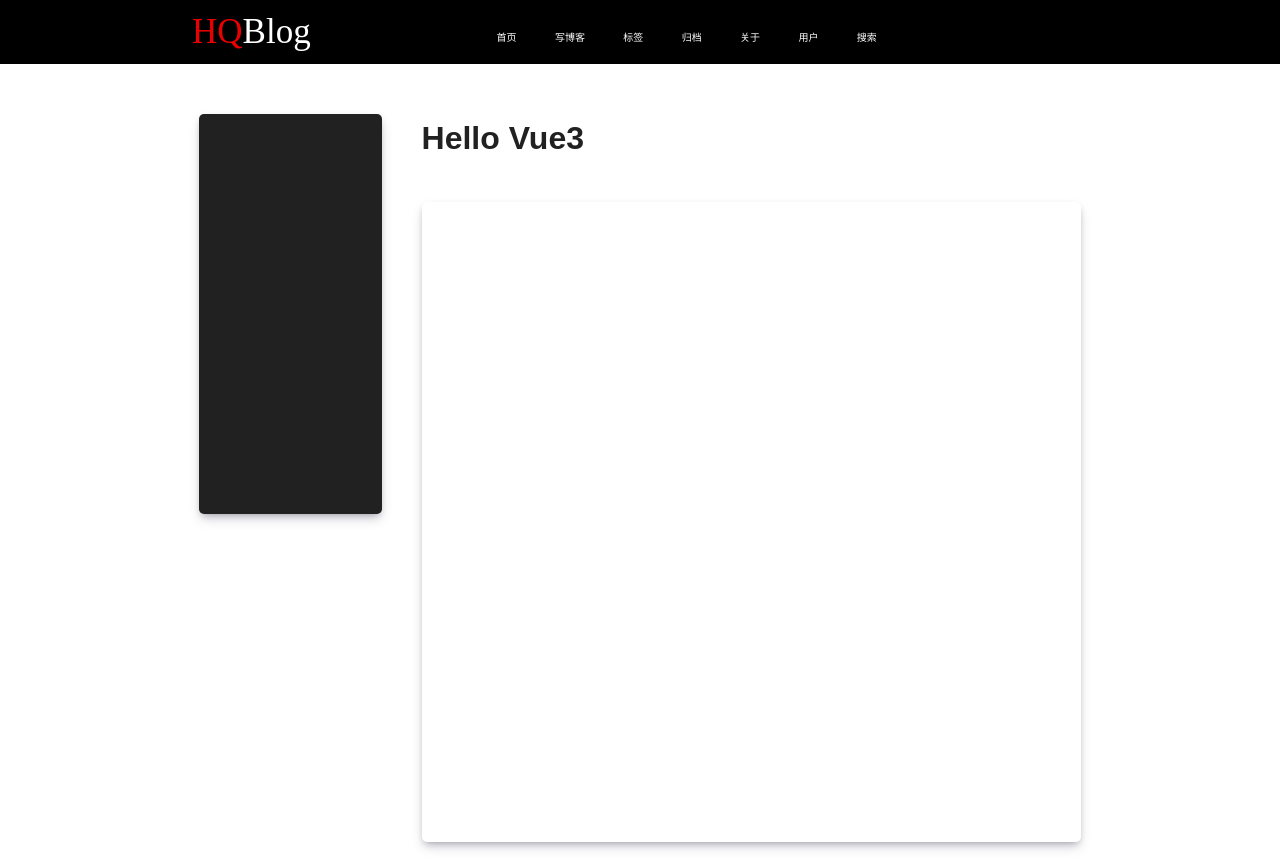
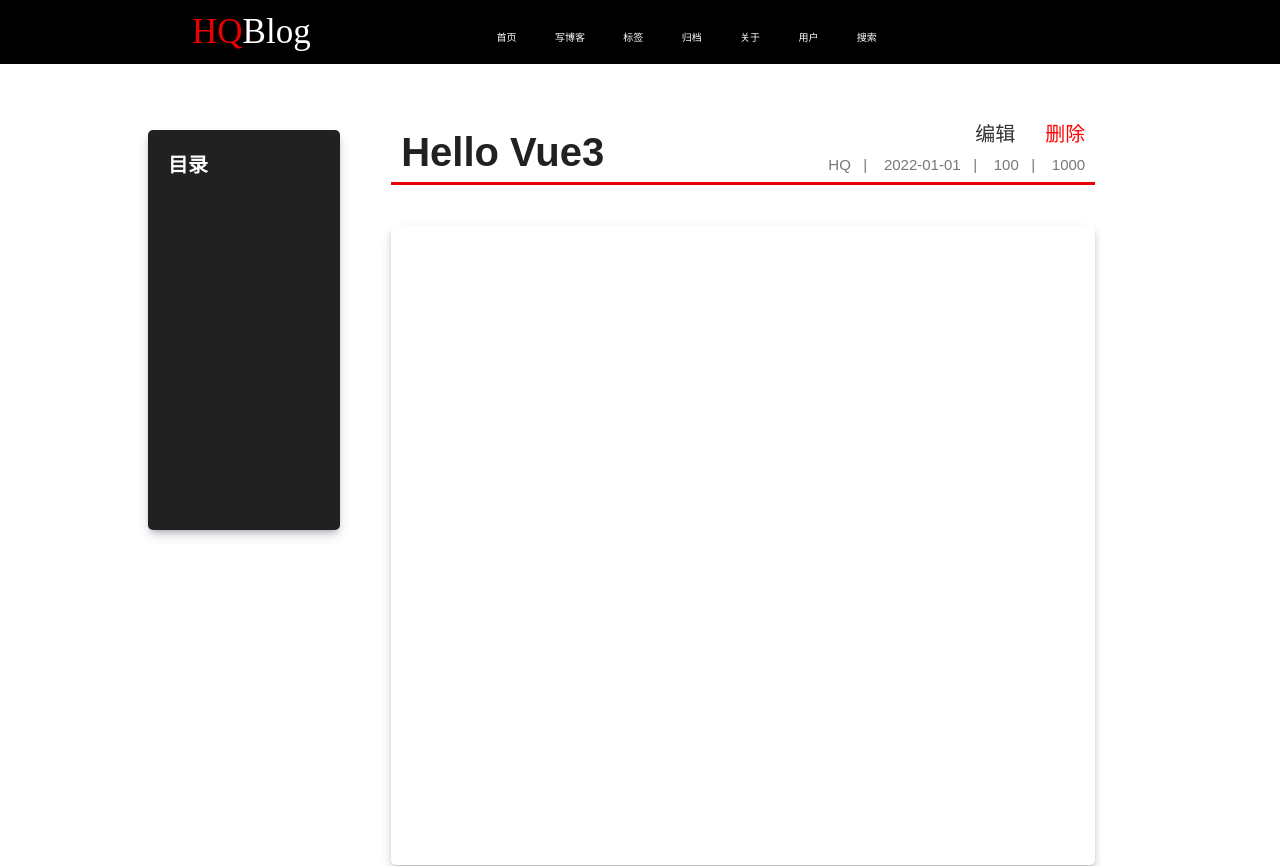
Before and after one commit to ShyWind123/HQBlog, a Vue app: page /HQBlog/blogDetail/1 in a window 1280 px wide. Shown: the top 866 px of the page. Built offline with nearby package versions, Linux system fonts and the light colour scheme; a small style sheet from the web is missing.

Commit message:
查看博客页面完善

```diff
--- a/index.html
+++ b/index.html
@@ -4,7 +4,7 @@
 <head>
   <meta charset="UTF-8" />
   <link rel="icon" type="image/svg+xml" href="/favicon.ico" />
-  <link rel="stylesheet" href="//at.alicdn.com/t/c/font_4430701_vr9orkovvei.css" />
+  <link rel="stylesheet" href="//at.alicdn.com/t/c/font_4430701_6u9sr8og0hi.css" />
   <meta name="viewport" content="width=device-width, initial-scale=1.0" />
   <title>HQBlog</title>
 </head>
--- a/package.json
+++ b/package.json
@@ -4,7 +4,7 @@
   "version": "0.0.2",
   "type": "module",
   "scripts": {
-    "dev": "vite --port 1001",
+    "dev": "vite --port 2000",
     "build": "vite build",
     "preview": "vite preview"
   },
--- a/src/router/router.js
+++ b/src/router/router.js
@@ -9,6 +9,7 @@ import User from '../views/User.vue'
 import Tags from '../views/Tags.vue'
 import Search from '../views/Search.vue'
 import BlogDetail from '../views/BlogDetail.vue'
+import Edit from '../views/Edit.vue'
 
 
 const routerConfig = {
@@ -62,6 +63,11 @@ const routerConfig = {
           name:'blogDetail',
           path:'blogDetail/:id',
           component: BlogDetail
+        },
+        {
+          name:'edit',
+          path:'edit/:id',
+          component: Edit
         }
       ]
     }
--- a/src/views/BlogDetail.vue
+++ b/src/views/BlogDetail.vue
@@ -1,28 +1,84 @@
 <template>
+  <Loading v-if="loading"></Loading>
   <div class="blogDeatilContainer">
-    <div class="blogCatagoryContainer boxshadow">
-
+    <div ref="catagoryRef" class="blogCatagoryContainer boxshadow">
+      <span class="blogCatagoryTitle">目录</span>
+      <div></div>
     </div>
     <div class="blogDataContainer">
-      <div class="blogInfoContainer">
-        <h1 class="blogTitle">{{ blogData.title }}</h1>
+      <div class="blogInfo1Container">
+        <div class="blogTitle">{{ blogData.title }}</div>
+        <div>
+          <div class="optionContainer">
+            <div class="editBtn" v-if="uid === blogData.authorId" @click="onEditBlog">编辑</div>
+            <div class="deleteBtn" v-if="uid === blogData.authorId" @click="onDeleteBlog">删除</div>
+          </div>
+          <div class="blogBasicInfo">
+            <div class="blogBasicInfoItem">
+              <i class="iconfont icon-zuozhe"></i>
+              <div>&nbsp;{{ blogData.author }} </div>
+            </div>
+            <span>&nbsp; &nbsp;| &nbsp;&nbsp;</span>
+            <div class="blogBasicInfoItem">
+              <i class="iconfont icon-rili"></i>
+              <div>&nbsp;{{ blogData.date }} </div>
+            </div>
+            <span>&nbsp; &nbsp;| &nbsp;&nbsp;</span>
+            <div class="blogBasicInfoItem">
+              <i class="iconfont icon-xihuan"></i>
+              <div>&nbsp;{{ blogData.likes }} </div>
+            </div>
+            <span>&nbsp; &nbsp;| &nbsp;&nbsp;</span>
+            <div class="blogBasicInfoItem">
+              <i class="iconfont icon-guankan"></i>
+              <div>&nbsp;{{ blogData.views }} </div>
+            </div>
+          </div>
+        </div>
       </div>
-      <div class="blogContentContainer boxshadow"></div>
+      <div class="blogContentContainer boxshadow">
+        <div v-if="!loading">
+          {{ blogData.content }}
+        </div>
+      </div>
     </div>
   </div>
+  <v-dialog v-model="showDialog" max-width="220" persistent>
+    <v-card prepend-icon="mdi-map-marker" text="是否确定删除该文章？">
+      <template v-slot:actions>
+        <v-spacer></v-spacer>
+        <v-btn @click="onRealDeleteBlog">
+          确定
+        </v-btn>
+        <v-btn @click="onCancelDeleteBlog">
+          取消
+        </v-btn>
+      </template>
+    </v-card>
+  </v-dialog>
 </template>
 
 <script setup lang='ts'>
 import { ref, reactive, onMounted } from 'vue'
-import { useRoute } from 'vue-router';
+import { useRoute, useRouter } from 'vue-router';
+import Loading from '../components/Loading.vue'
+
 const route = useRoute()
+const router = useRouter()
+
+const loading = ref(true)
 
 const blogId = ref<string>('0')
 
+const catagoryRef = ref()
+
+const showDialog = ref(false)
+
 const blogData = {
   title: 'Hello Vue3',
-  content: 'This is a blog content',
+  content: '',
   author: 'HQ',
+  authorId: 1,
   date: '2022-01-01',
   tags: ['Vue3', 'TypeScript'],
 
@@ -34,16 +90,47 @@ const blogData = {
   views: 1000
 }
 
+const catagoryData = {
+}
+
+const uid = 1
+
+const onEditBlog = () => {
+  router.push({ name: 'edit', params: { id: blogId.value } })
+}
+
+const onDeleteBlog = () => {
+  showDialog.value = true
+}
+
+const onRealDeleteBlog = () => {
+  showDialog.value = false
+  // TODO: delete blog api
+  router.push('/')
+}
+
+const onCancelDeleteBlog = () => {
+  showDialog.value = false
+}
+
 onMounted(() => {
   blogId.value = route.params.id as string;
   document.documentElement.scrollTop = 0
+  window.addEventListener('scroll', () => {
+    if (window.scrollY > 200) {
+      catagoryRef.value.style.top = '0'
+    } else {
+      catagoryRef.value.style.top = '10vh'
+    }
+  });
+  loading.value = false
 })
 </script>
 
 <style scoped>
 .blogDeatilContainer {
   height: auto;
-  min-height: 100vh;
+  min-height: 150vh;
   overflow: auto;
   width: 72vw;
   display: flex;
@@ -62,9 +149,20 @@ onMounted(() => {
   border-radius: 5px;
   margin: 50px 20px;
   padding: 20px;
+  position: fixed;
+  left: 10vw;
+  height: 10vh;
+}
+
+.blogCatagoryTitle {
+  font-size: 20px;
+  font-weight: bold;
+  color: var(--light-background);
 }
 
 .blogDataContainer {
+  position: relative;
+  left: 15vw;
   width: 55vw;
   height: auto;
   min-height: 100vh;
@@ -75,10 +173,63 @@ onMounted(() => {
   margin: 0 20px;
 }
 
-.blogInfoContainer {
+.blogInfo1Container {
   height: auto;
   width: 100%;
   margin: 50px 10px 20px 10px;
+  border-bottom: 3px solid var(--primary-color);
+  display: flex;
+  justify-content: space-between;
+  align-items: flex-end;
+}
+
+.blogTitle {
+  margin-left: 10px;
+  font-size: 40px;
+  font-weight: bold;
+}
+
+.blogBasicInfo {
+  display: flex;
+  justify-content: center;
+  align-items: flex-end;
+  font-size: 15px;
+  color: #777;
+  margin: 0 10px 5px 0;
+}
+
+.optionContainer {
+  display: flex;
+  align-items: center;
+  justify-content: flex-end;
+  font-size: 20px;
+  margin-right: 10px;
+}
+
+.editBtn {
+  color: #333;
+  margin: 5px 15px;
+}
+
+.editBtn:hover {
+  cursor: pointer;
+  text-decoration: underline;
+}
+
+.deleteBtn {
+  color: red;
+  margin: 5px 0 5px 15px;
+}
+
+.deleteBtn:hover {
+  cursor: pointer;
+  text-decoration: underline;
+}
+
+.blogBasicInfoItem {
+  display: flex;
+  align-items: center;
+  justify-content: center;
 }
 
 .blogContentContainer {
--- a/src/views/Blogs.vue
+++ b/src/views/Blogs.vue
@@ -51,7 +51,7 @@ const heatmapRef = ref()
 let calendarData = {
   startDate: null,
   endDate: null,
-  monthBlogCnt: 0,
+  monthBlogCnt: 10,
 }
 
 const blogs = [
@@ -94,9 +94,9 @@ const option = {
     top: 20,
     left: 'center',
     text: '本月共发表博客' + calendarData.monthBlogCnt + '篇',
-    // textStyle: {
-    //   color: '#fff'
-    // }
+    textStyle: {
+      color: '#fff'
+    }
   },
   tooltip: {
     trigger: 'item',
@@ -135,9 +135,9 @@ const option = {
     // monthLabel: {
     //   color: "#fff",
     // },
-    // dayLabel: {
-    //   color: "#fff"
-    // }
+    dayLabel: {
+      color: "#fff"
+    }
   },
   series: {
     type: 'heatmap',
@@ -310,6 +310,7 @@ onMounted(() => {
   top: 27vh;
   right: 15vw;
   border-radius: 5px;
+  background-color: var(--dark-background);
 }
 
 .heatmap {
--- /dev/null
+++ b/src/views/Edit.vue
@@ -0,0 +1,10 @@
+<template>
+  <div></div>
+</template>
+
+<script setup lang='ts'>
+import { ref, reactive } from 'vue'
+
+</script>
+
+<style scoped></style>
```
Also changed, not shown: src/assets/blog.txt (added).
